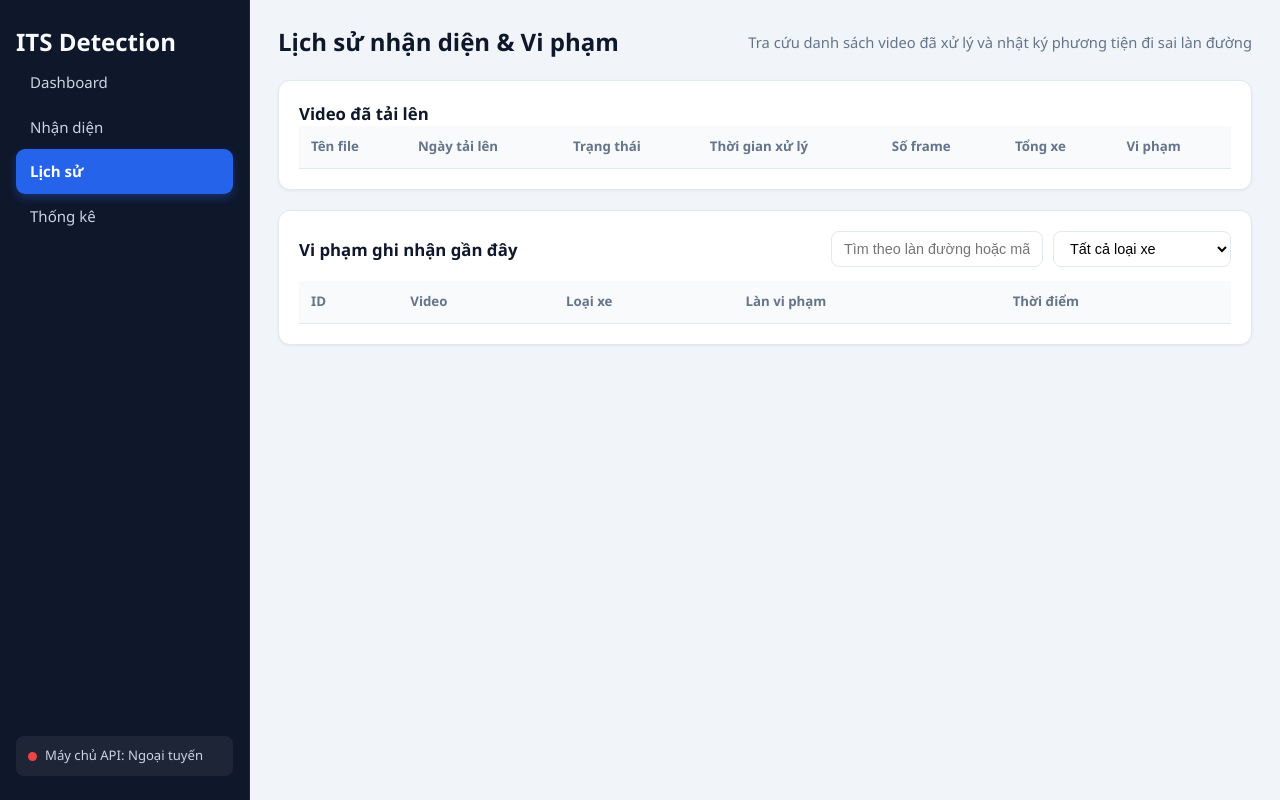
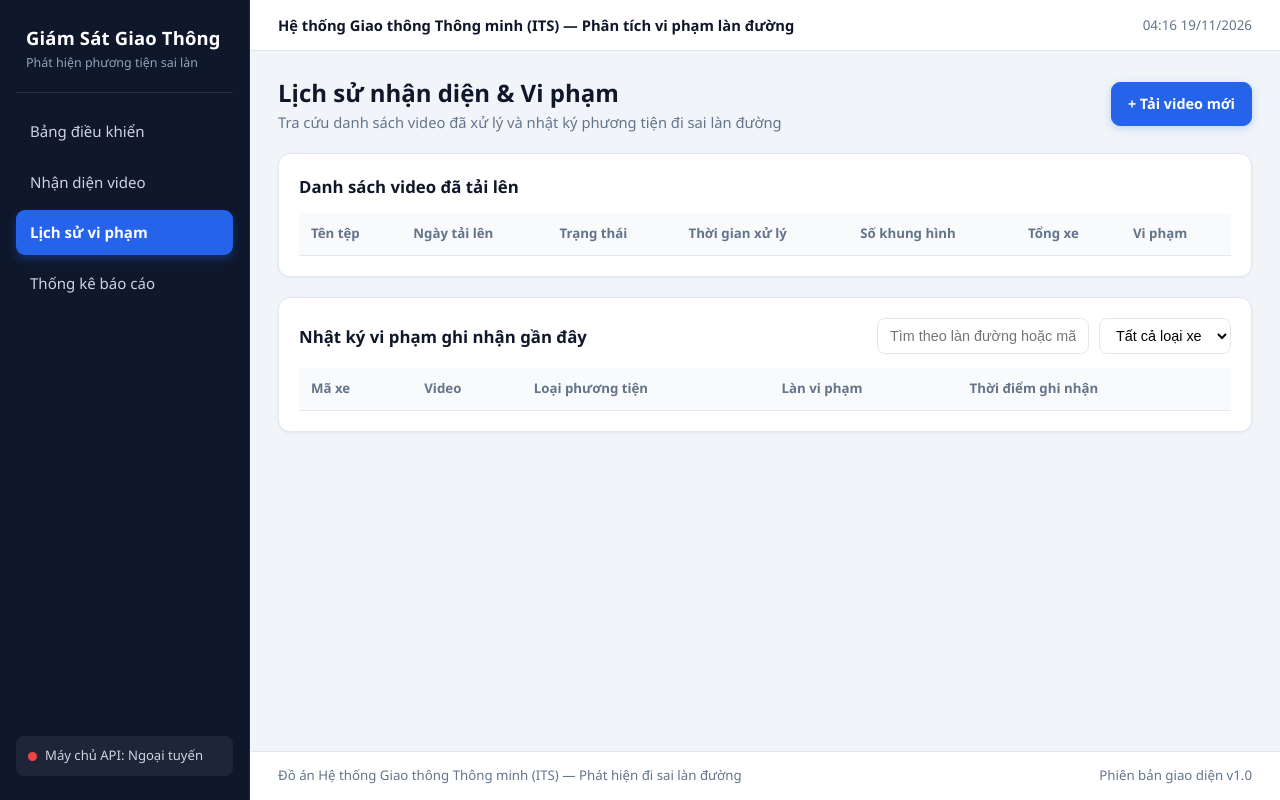
Before and after one commit to xuan-mai-pyn/ITS-WrongLaneDetection, a plain HTML site: page frontend/pages/history.html in a window 1280 px wide. Drawn offline with Linux system fonts and the light colour scheme; no server answers.

Commit message:
Update history.html

```diff
--- a/frontend/pages/history.html
+++ b/frontend/pages/history.html
@@ -3,36 +3,54 @@
 <head>
   <meta charset="UTF-8">
   <meta name="viewport" content="width=device-width, initial-scale=1.0">
-  <title>Lịch sử nhận diện - ITS Wrong-Lane Detection</title>
+  <title>Lịch sử vi phạm - Hệ thống giám sát sai làn ITS</title>
   <link rel="stylesheet" href="/assets/css/style.css">
 </head>
 <body>
   <div class="layout">
     <aside class="sidebar">
-      <h2>ITS Detection</h2>
-      <a href="/dashboard">Dashboard</a>
-      <a href="/detection">Nhận diện</a>
-      <a href="/history" class="active">Lịch sử</a>
-      <a href="/statistics">Thống kê</a>
+      <div class="sidebar-brand">
+        <h2>Giám Sát Giao Thông</h2>
+        <span>Phát hiện phương tiện sai làn</span>
+      </div>
+      <nav class="sidebar-nav">
+        <a href="/dashboard">Bảng điều khiển</a>
+        <a href="/detection">Nhận diện video</a>
+        <a href="/history" class="active">Lịch sử vi phạm</a>
+        <a href="/statistics">Thống kê báo cáo</a>
+      </nav>
     </aside>
+
+    <div class="content-wrapper">
+      <header class="top-header">
+        <div class="top-header-title">Hệ thống Giao thông Thông minh (ITS) — Phân tích vi phạm làn đường</div>
+        <div class="top-header-meta">
+          <span id="header-clock"></span>
+        </div>
+      </header>
 
       <main class="main-content">
         <div class="page-header">
+          <div>
             <h1>Lịch sử nhận diện &amp; Vi phạm</h1>
             <p>Tra cứu danh sách video đã xử lý và nhật ký phương tiện đi sai làn đường</p>
           </div>
+          <a href="/detection" class="btn btn-primary">+ Tải video mới</a>
+        </div>
 
         <section class="panel">
-        <h3>Video đã tải lên</h3>
+          <div class="panel-header">
+            <h3>Danh sách video đã tải lên</h3>
+          </div>
           <div class="table-wrap">
             <table>
               <thead>
                 <tr>
-                <th>Tên file</th>
+                  <th>Tên tệp</th>
                   <th>Ngày tải lên</th>
                   <th>Trạng thái</th>
                   <th>Thời gian xử lý</th>
-                <th>Số frame</th>
+                  <th>Số khung hình</th>
                   <th>Tổng xe</th>
                   <th>Vi phạm</th>
                 </tr>
@@ -43,16 +61,16 @@
         </section>
 
         <section class="panel">
-        <div style="display: flex; justify-content: space-between; align-items: center; flex-wrap: wrap; gap: 12px; margin-bottom: 14px;">
-          <h3 style="margin: 0;">Vi phạm ghi nhận gần đây</h3>
+          <div class="panel-header" style="flex-wrap: wrap;">
+            <h3>Nhật ký vi phạm ghi nhận gần đây</h3>
             <div style="display: flex; gap: 10px; flex-wrap: wrap;">
               <input type="text" id="history-search" placeholder="Tìm theo làn đường hoặc mã..." style="padding: 8px 12px; border: 1px solid var(--border); border-radius: 8px; font-size: 0.9rem;">
               <select id="history-vehicle-filter" style="padding: 8px 12px; border: 1px solid var(--border); border-radius: 8px; font-size: 0.9rem; background: #fff;">
                 <option value="all">Tất cả loại xe</option>
-              <option value="car">Ô tô (Car)</option>
-              <option value="motorcycle">Xe máy (Motorcycle)</option>
-              <option value="bus">Xe buýt (Bus)</option>
-              <option value="truck">Xe tải (Truck)</option>
+                <option value="car">Ô tô</option>
+                <option value="motorcycle">Xe máy</option>
+                <option value="bus">Xe buýt</option>
+                <option value="truck">Xe tải</option>
               </select>
             </div>
           </div>
@@ -61,11 +79,11 @@
             <table>
               <thead>
                 <tr>
-                <th>ID</th>
+                  <th>Mã xe</th>
                   <th>Video</th>
-                <th>Loại xe</th>
+                  <th>Loại phương tiện</th>
                   <th>Làn vi phạm</th>
-                <th>Thời điểm</th>
+                  <th>Thời điểm ghi nhận</th>
                 </tr>
               </thead>
               <tbody id="history-violations"></tbody>
@@ -73,8 +91,15 @@
           </div>
         </section>
       </main>
+
+      <footer class="app-footer">
+        <span>Đồ án Hệ thống Giao thông Thông minh (ITS) — Phát hiện đi sai làn đường</span>
+        <span>Phiên bản giao diện v1.0</span>
+      </footer>
+    </div>
   </div>
 
+  <div id="toast"></div>
   <script src="/assets/js/api.js"></script>
   <script src="/assets/js/main.js"></script>
   <script src="/assets/js/history.js"></script>
```
Lines whose indentation alone changed are shown as unchanged.
